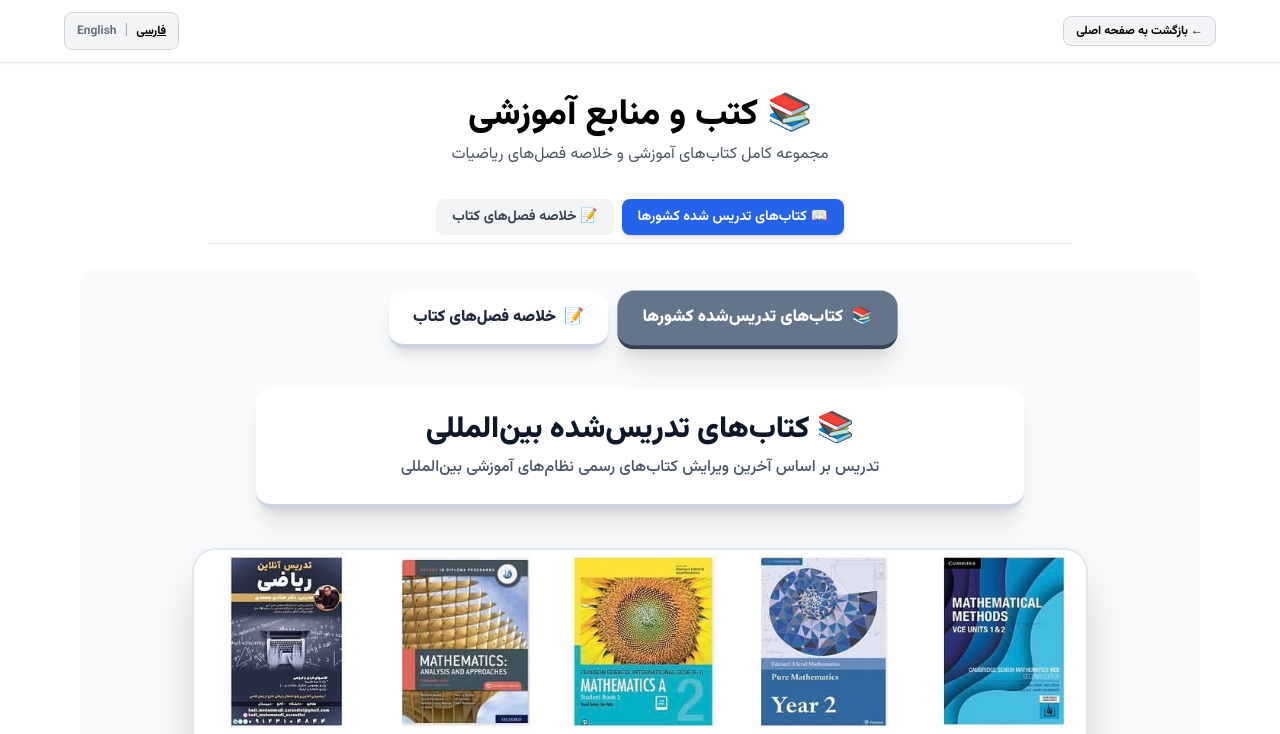
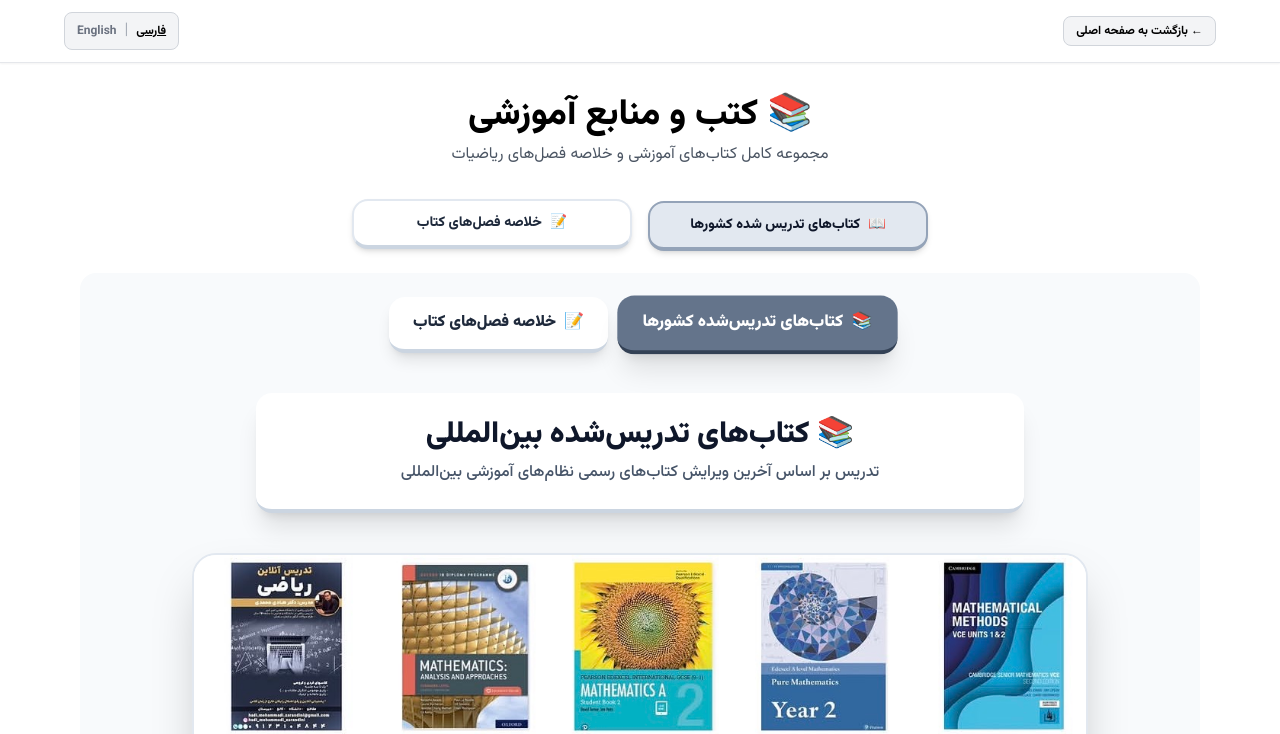
Before and after one commit to Hmohammadiz633/International-Mathematics-Site, a Next.js app: page /books in a window 1280 px wide. Shown: the top 734 px of the page. Built offline with nearby package versions, Linux system fonts and the light colour scheme.

Commit message:
Update page.js

```diff
--- a/app/books/page.js
+++ b/app/books/page.js
@@ -162,30 +162,35 @@ export default function BooksPage() {
         </p>
       </section>
 
+      {/* بخش دو منوی اصلی به‌صورت سه‌بعدی */}
       <div className="max-w-4xl mx-auto px-4 mt-4">
-        <div className="flex justify-center gap-2 border-b border-gray-200 pb-2">
+        <div className="flex justify-center gap-3 md:gap-4 max-w-xl mx-auto">
+          {/* دکمه کتاب‌های تدریس شده */}
           <button
             type="button"
             onClick={() => setActiveTab('taught')}
-            className={`px-4 py-2 text-xs md:text-sm font-bold rounded-lg transition ${
+            className={`px-5 py-3 rounded-2xl text-xs md:text-sm font-extrabold transition-all duration-200 cursor-pointer transform flex items-center justify-center gap-2 flex-1 text-center ${
               activeTab === 'taught'
-                ? 'bg-blue-600 text-white shadow-md'
-                : 'bg-gray-100 text-gray-700 hover:bg-gray-200'
+                ? 'bg-slate-200 text-slate-900 border-2 border-slate-400 border-b-4 shadow-md translate-y-0.5'
+                : 'bg-white text-slate-800 border-2 border-slate-200 border-b-4 border-b-slate-300 shadow-md hover:shadow-lg hover:-translate-y-0.5 hover:border-b-slate-400'
             }`}
           >
-            📖 {isFa ? 'کتاب‌های تدریس شده کشورها' : 'Books Taught in Countries'}
+            <span>📖</span>
+            <span>{isFa ? 'کتاب‌های تدریس شده کشورها' : 'Books Taught in Countries'}</span>
           </button>
 
+          {/* دکمه خلاصه فصل‌های کتاب */}
           <button
             type="button"
             onClick={() => setActiveTab('summaries')}
-            className={`px-4 py-2 text-xs md:text-sm font-bold rounded-lg transition ${
+            className={`px-5 py-3 rounded-2xl text-xs md:text-sm font-extrabold transition-all duration-200 cursor-pointer transform flex items-center justify-center gap-2 flex-1 text-center ${
               activeTab === 'summaries'
-                ? 'bg-blue-600 text-white shadow-md'
-                : 'bg-gray-100 text-gray-700 hover:bg-gray-200'
+                ? 'bg-slate-200 text-slate-900 border-2 border-slate-400 border-b-4 shadow-md translate-y-0.5'
+                : 'bg-white text-slate-800 border-2 border-slate-200 border-b-4 border-b-slate-300 shadow-md hover:shadow-lg hover:-translate-y-0.5 hover:border-b-slate-400'
             }`}
           >
-            📝 {isFa ? 'خلاصه فصل‌های کتاب' : 'Book Chapter Summaries'}
+            <span>📝</span>
+            <span>{isFa ? 'خلاصه فصل‌های کتاب' : 'Book Chapter Summaries'}</span>
           </button>
         </div>
       </div>
```
